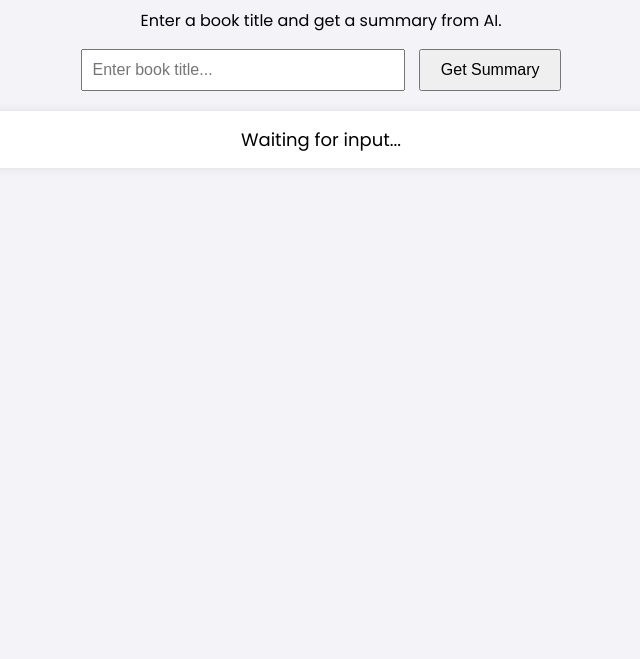
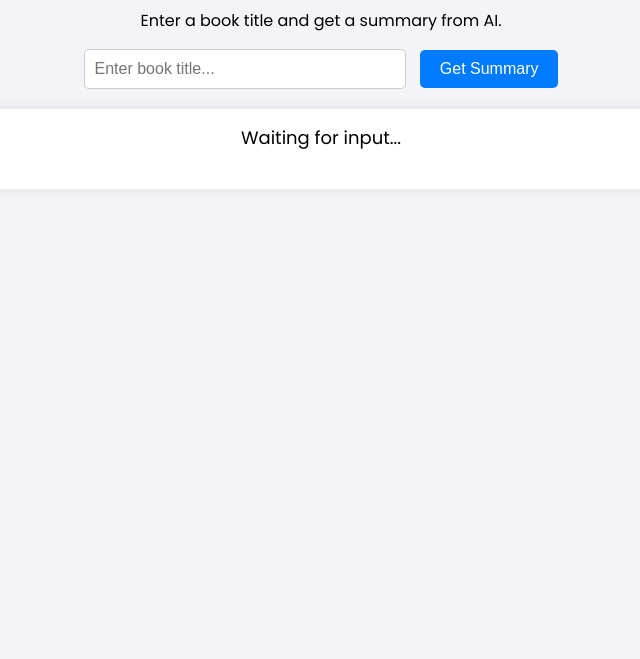
Before and after one commit to progprnv/ai-book-analyzer, a plain HTML site: page index.html in a window 1280 px wide. Shown: the part 141-800 px from the top of the page, without its empty margins (319-959 px from the left). Drawn offline with Linux system fonts and the light colour scheme.

Commit message:
Update index.html

```diff
--- a/index.html
+++ b/index.html
@@ -16,12 +16,21 @@
             padding: 10px;
             width: 300px;
             font-size: 16px;
+            border-radius: 5px;
+            border: 1px solid #ccc;
         }
         button {
             padding: 10px 20px;
             font-size: 16px;
             cursor: pointer;
             margin-left: 10px;
+            border-radius: 5px;
+            border: none;
+            background-color: #007bff;
+            color: white;
+        }
+        button:hover {
+            background-color: #0056b3;
         }
         #response {
             margin-top: 20px;
@@ -31,6 +40,7 @@
             padding: 15px;
             border-radius: 10px;
             box-shadow: 0px 0px 10px rgba(0, 0, 0, 0.1);
+            min-height: 50px;
         }
     </style>
 </head>
@@ -40,7 +50,7 @@
     <p>Enter a book title and get a summary from AI.</p>
 
     <input type="text" id="bookInput" placeholder="Enter book title..." />
-    <button onclick="getBookSummary()">Get Summary</button>
+    <button id="fetchSummary">Get Summary</button>
 
     <div id="response">Waiting for input...</div>
 
```
